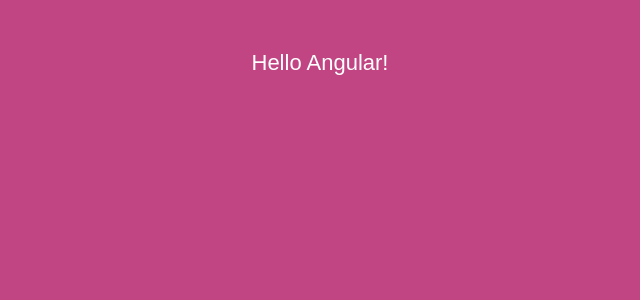
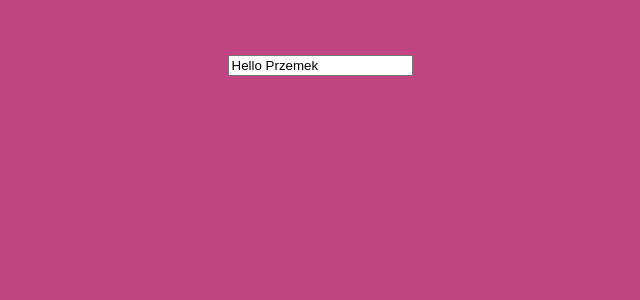
Before and after one commit to veosar/AngularBasics-UltimateCourses, an Angular app: page / in a window 1280 px wide. Shown: the top 300 px of the page, without its empty margins (320-960 px from the left). Built offline with nearby package versions, Linux system fonts and the light colour scheme; a web font is replaced by a local one.

Commit message:
Event binding + interpolation + property binding

```diff
--- a/src/app/app.component.ts
+++ b/src/app/app.component.ts
@@ -2,7 +2,12 @@ import { Component, OnInit } from '@angular/core';
 
 @Component({
   selector: 'app-root',
-  template: ` <div class="app">Hello Angular!</div> `,
+  template: `
+   <div class="app">
+    <h1 (click)="handleClick($event)">{{ newMessage }}</h1>
+    <input [value]="message" (input)="handleInput($event)">
+  </div>
+   `,
   styles: [
     `
       .app {
@@ -15,7 +20,19 @@ import { Component, OnInit } from '@angular/core';
   ],
 })
 export class AppComponent implements OnInit {
+  message!: string;
+  newMessage!: string;
+
   ngOnInit() {
-    console.log('Hello World!');
+    this.message = 'Hello Przemek';
+  }
+
+  handleClick(event: Event) {
+    console.log(event)
+  }
+
+  handleInput(event: Event) {
+    const { value } = event.target as HTMLInputElement;
+    this.newMessage = value;
   }
 }
```
